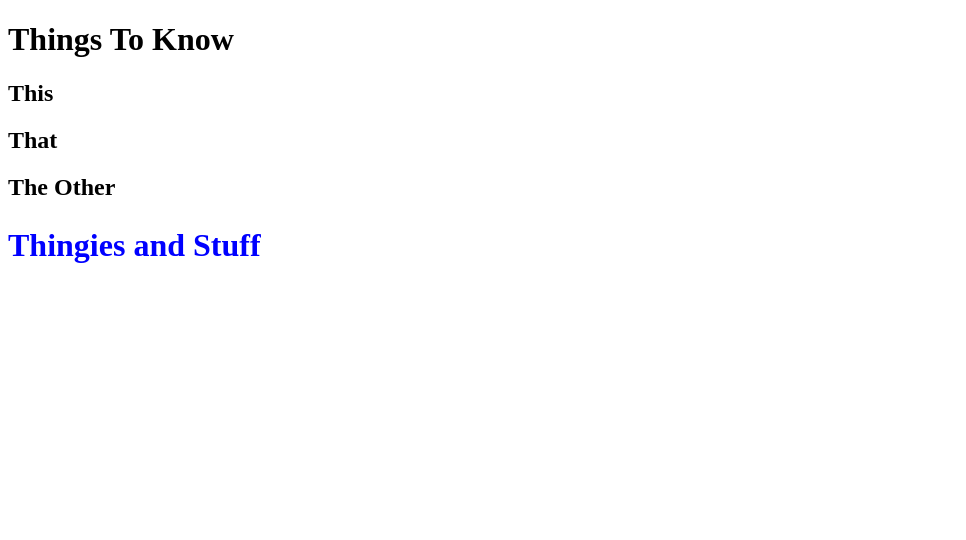
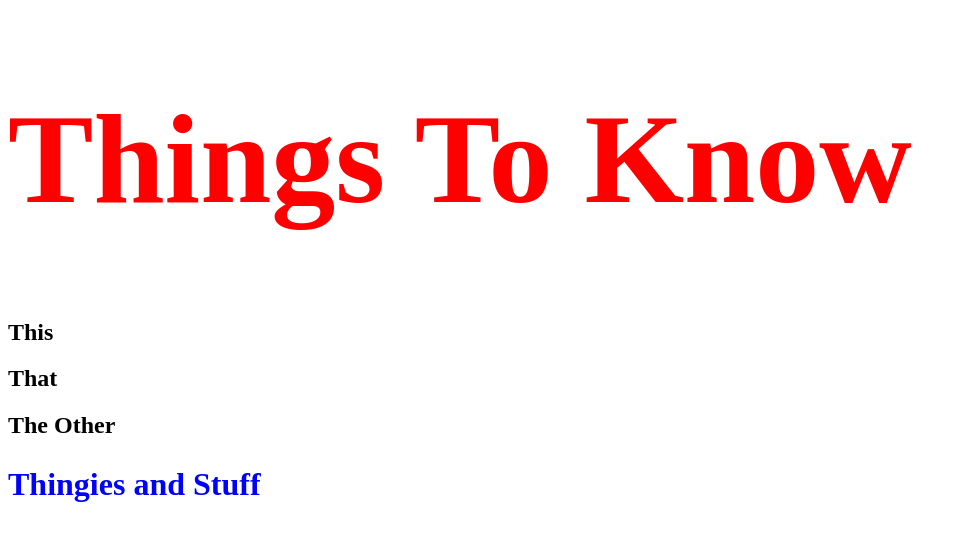
Before and after one commit to Plasnid/3200_samples, a website: page index.html in a window 1280 px wide. Shown: the whole page, without its empty margins (0-966 px from the left). Drawn offline with Linux system fonts and the light colour scheme.

Commit message:
updated the dom manipulation section

```diff
--- a/domManipulation.js
+++ b/domManipulation.js
@@ -34,3 +34,13 @@ newTitle.style.fontSize = "2em";
 //finally if we want to remove something we can use removeElement
 let badTitle = document.querySelector("h6");
 badTitle.remove();
+
+/**
+ * every element of a webpage has a list of classes it uses
+ *
+ * sometimes that list is empty, sometimes it is full.  We can access this list
+ * with classlist, then we can add, remove, or toggle a class
+ *
+ * lets get the h1, and add the class largeTitle
+ */
+document.querySelector("h1").classList.add("specialTitle");
--- a/index.html
+++ b/index.html
@@ -5,6 +5,7 @@
     <meta name="viewport" content="width=device-width, initial-scale=1.0">
     <meta http-equiv="X-UA-Compatible" content="ie=edge">
     <title>Review Repo!</title>
+    <link rel="stylesheet" href="style.css">
 </head>
 <body>
     <h1>Things To Know</h1>
--- /dev/null
+++ b/style.css
@@ -0,0 +1,4 @@
+.specialTitle{
+    color: red;
+    font-size: 8em;
+}
```
